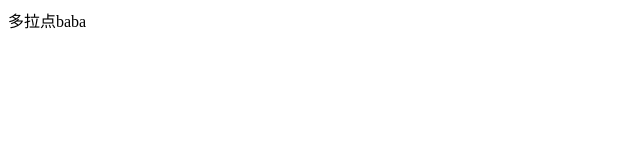
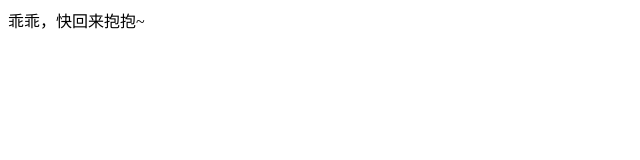
Before and after one commit to WwZhK/WwZhK.github.io, a plain HTML site: page index.html in a window 1280 px wide. Shown: the whole page, without its empty margins (0-640 px from the left). Drawn offline with Linux system fonts and the light colour scheme.

Commit message:
Update index.html

```diff
--- a/index.html
+++ b/index.html
@@ -1 +1 @@
-<p>多拉点baba</p>
+<p>乖乖，快回来抱抱~</p>
```
